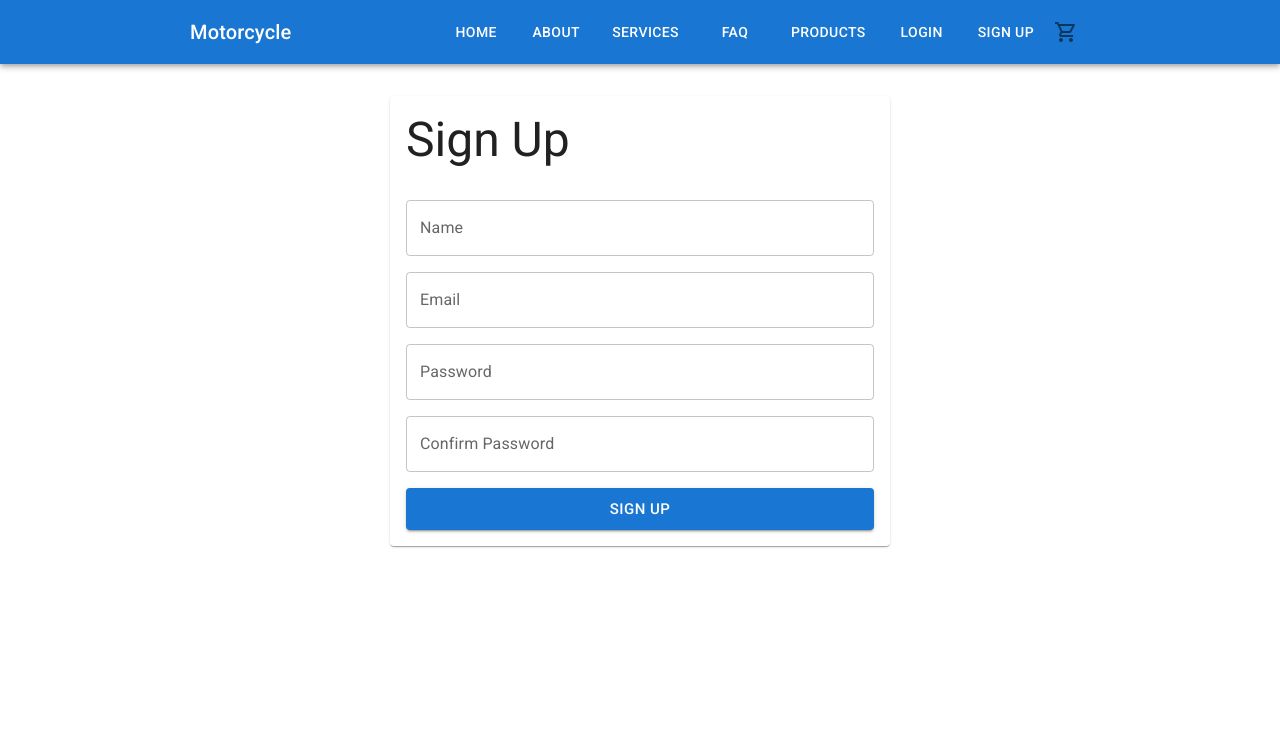
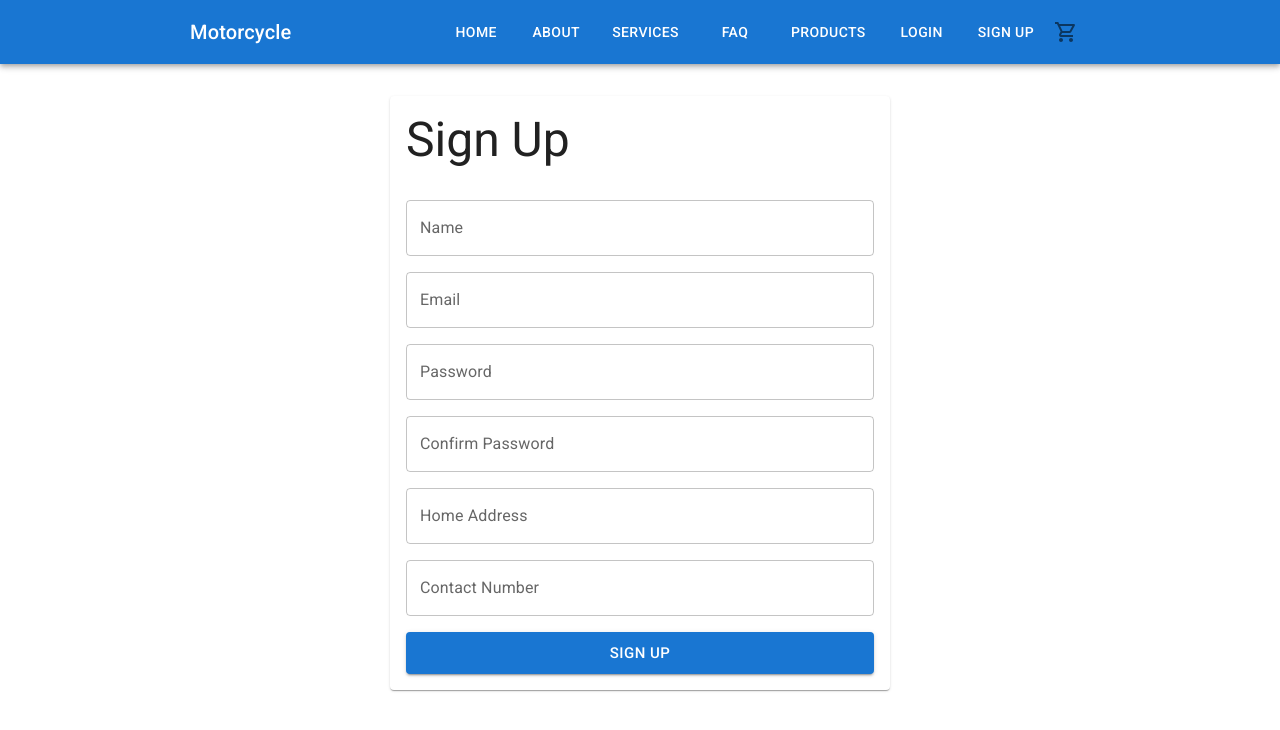
Before and after one commit to khaizter/motorcycle-ecommerce, a React (Create React App) app: page /signup in a window 1280 px wide. Shown: the top 730 px of the page. Built offline with nearby package versions, Linux system fonts and the light colour scheme.

Commit message:
address and contact field in signup form

```diff
--- a/src/common/api/auth/index.ts
+++ b/src/common/api/auth/index.ts
@@ -10,12 +10,14 @@ const login = async (email: string, password: string) => {
   return response;
 };
 
-const signup = async (email: string, password: string, name: string) => {
+const signup = async (email: string, password: string, name: string, homeAddress: string, contactNumber: string) => {
   const endpoint = '/auth/signup';
   const response = await axios.post(process.env.REACT_APP_BACKEND_URI + endpoint, {
     email,
     password,
-    name
+    name,
+    homeAddress,
+    contactNumber
   });
 
   return response;
--- a/src/pages/signup/signup-form/index.tsx
+++ b/src/pages/signup/signup-form/index.tsx
@@ -29,7 +29,9 @@ const validationSchema = Yup.object({
   password: Yup.string().required('Required').min(4, 'Must be (4-15) characters').max(15, 'Must be (4-15) characters'),
   confirmPassword: Yup.string()
     .oneOf([Yup.ref('password'), null], 'Passwords must match')
-    .required('Required')
+    .required('Required'),
+  homeAddress: Yup.string().required('Required').min(4, 'Minimum of 4 characters'),
+  contactNumber: Yup.string().required('Required').min(10, 'Invalid contact number')
 });
 
 const SignUpForm = () => {
@@ -40,11 +42,13 @@ const SignUpForm = () => {
       name: '',
       email: '',
       password: '',
-      confirmPassword: ''
+      confirmPassword: '',
+      homeAddress: '',
+      contactNumber: ''
     },
     validationSchema: validationSchema,
     onSubmit: (values, { setSubmitting }) => {
-      AuthApi.signup(values.email, values.password, values.name)
+      AuthApi.signup(values.email, values.password, values.name, values.homeAddress, values.contactNumber)
         .then(response => {
           const { userId, token, userName, type } = response.data;
           setSubmitting(false);
@@ -65,6 +69,8 @@ const SignUpForm = () => {
         <CustomFormControl formikProps={formik} name='email' label='Email' type='text' />
         <CustomFormControl formikProps={formik} name='password' label='Password' type='password' />
         <CustomFormControl formikProps={formik} name='confirmPassword' label='Confirm Password' type='password' />
+        <CustomFormControl formikProps={formik} name='homeAddress' label='Home Address' type='text' />
+        <CustomFormControl formikProps={formik} name='contactNumber' label='Contact Number' type='number' />
         <LoadingButton type='submit' variant='contained' size='large' loading={formik.isSubmitting}>
           Sign Up
         </LoadingButton>
```
